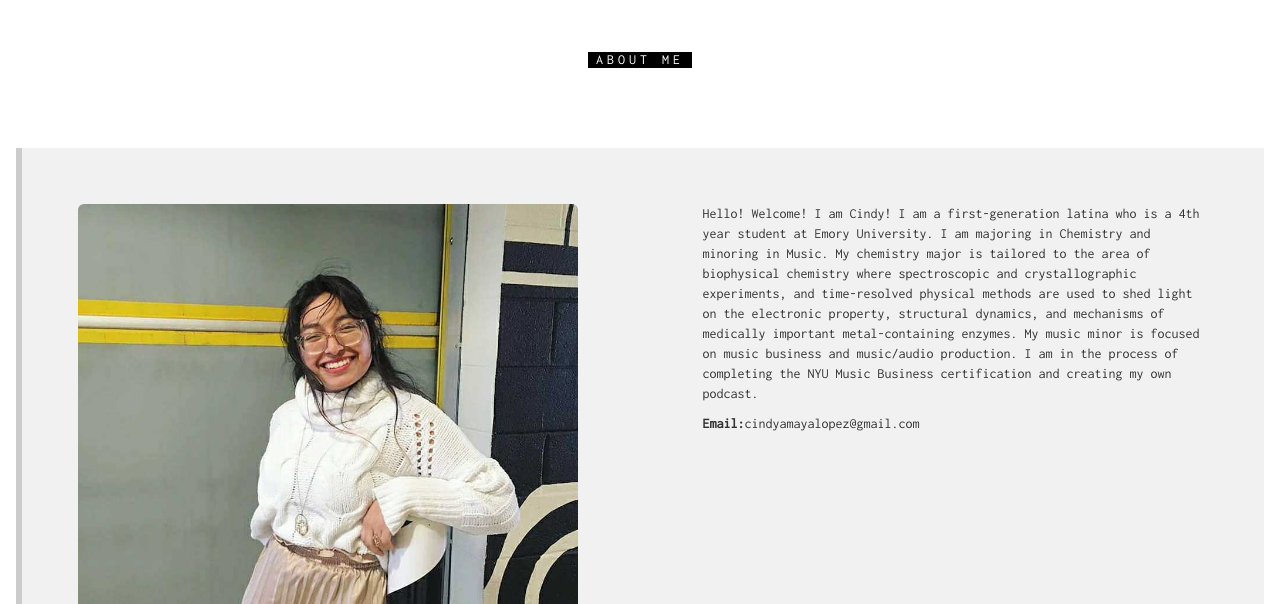
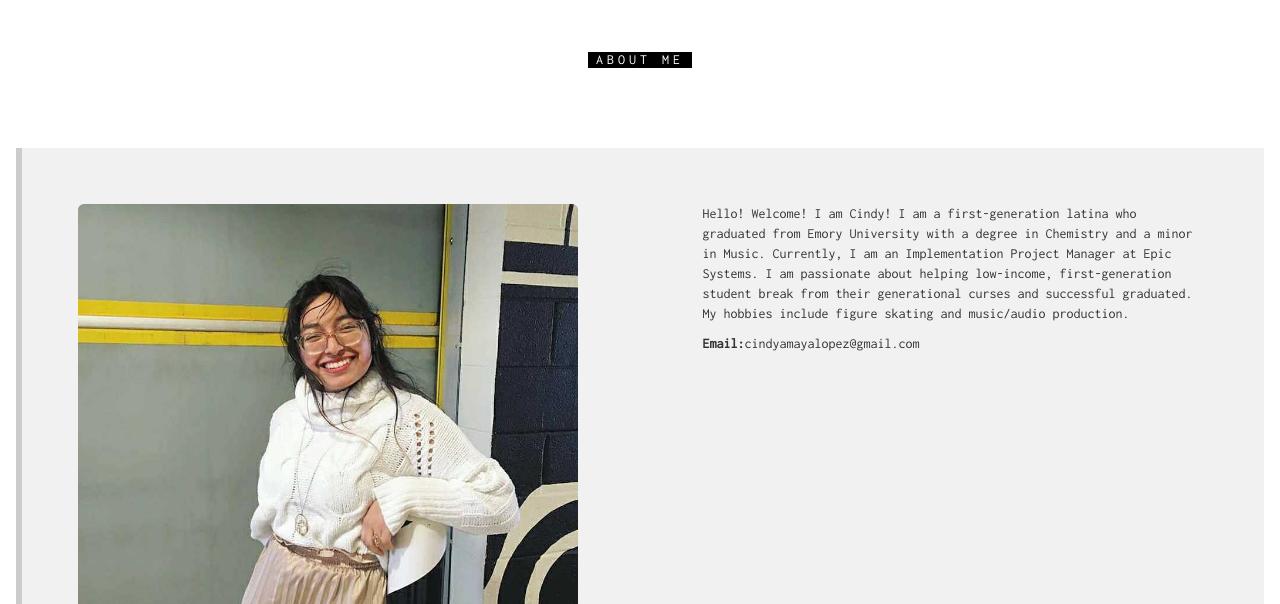
Before and after one commit to CindyAmayaLopez/CindyAmayaLopez.github.io, a plain HTML site: page index.html in a window 1280 px wide. Shown: the part 622-1226 px from the top of the page. Drawn offline with nearby package versions, Linux system fonts and the light colour scheme.

Commit message:
update about section

```diff
--- a/index.html
+++ b/index.html
@@ -90,11 +90,9 @@ body, html {
       <img src="fft8ig.jpg" class="img-rounded" alt="me" width="100%" height="100%">
     </div>
     <div class="col-md-6" style="padding-left: 5%; padding-right: 5%; float:left; margin-top: 5%">
-      <p>Hello! Welcome! I am Cindy! I am a first-generation latina  who is a 4th year student at Emory University.  I am majoring in Chemistry and minoring in Music. My chemistry major is tailored to the area of biophysical chemistry where spectroscopic and  crystallographic experiments, and time-resolved physical methods are used to shed light on the electronic property, structural dynamics, and mechanisms of medically important metal-containing enzymes.  My music minor is focused on music business and music/audio production. I am in the process of completing the NYU Music Business certification and creating my own podcast.</p>
+      <p>Hello! Welcome! I am Cindy! I am a first-generation latina who graduated from Emory University with a degree in Chemistry and a minor in Music. Currently, I am an Implementation Project Manager at Epic Systems. I am passionate about helping low-income, first-generation student break from their generational curses and successful graduated. My hobbies include figure skating and music/audio production. </p>
       <p><strong>Email:</strong>cindyamayalopez@gmail.com</p></div>
       <div class="w3-panel w3-leftbar w3-light-grey">
-     <!-- <p><i>Making Metalloenzyme Movies</i></p>
-       <p>Principal Investigator, Dr. Katherine M. Davis</p> -->
 
 
     </div>
```
